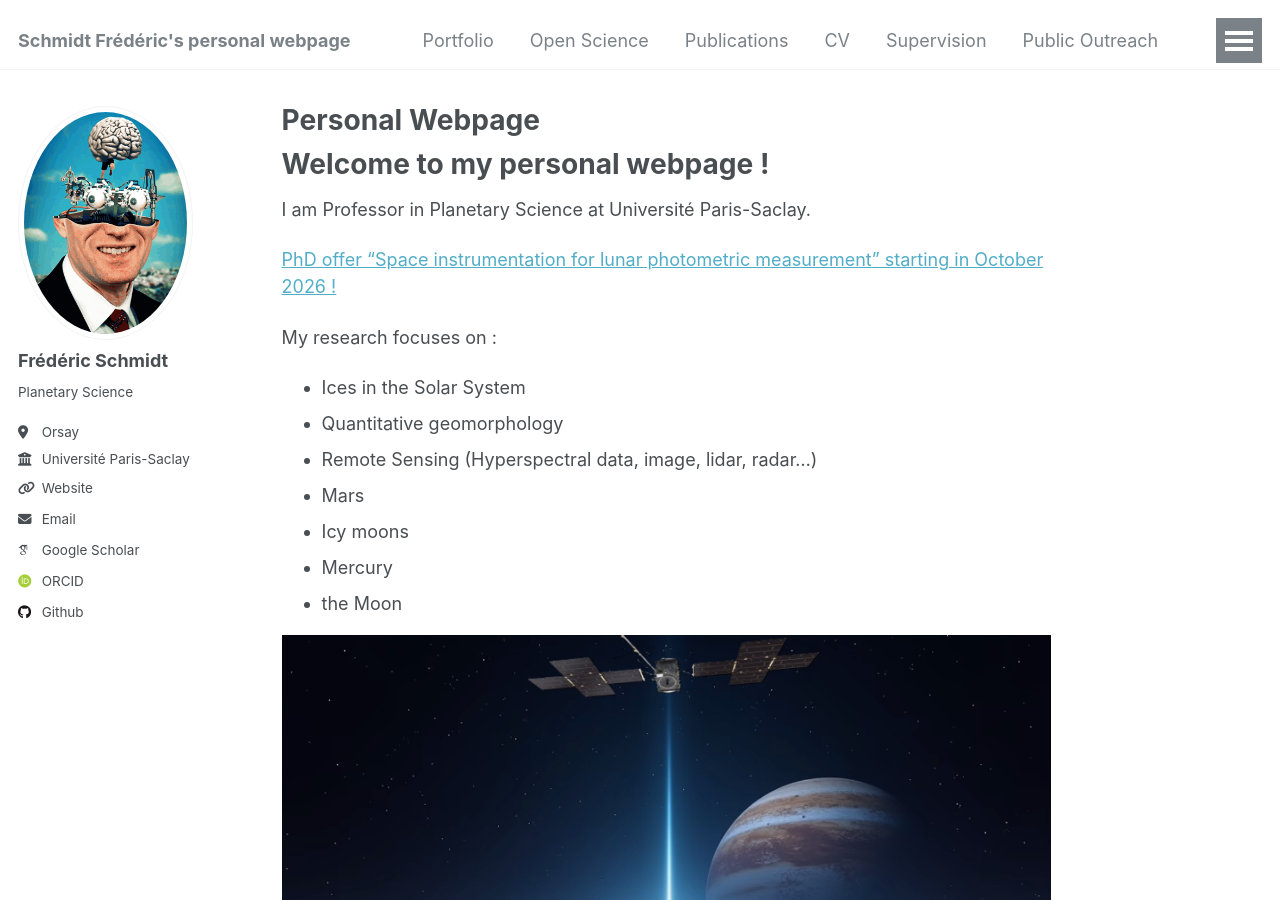
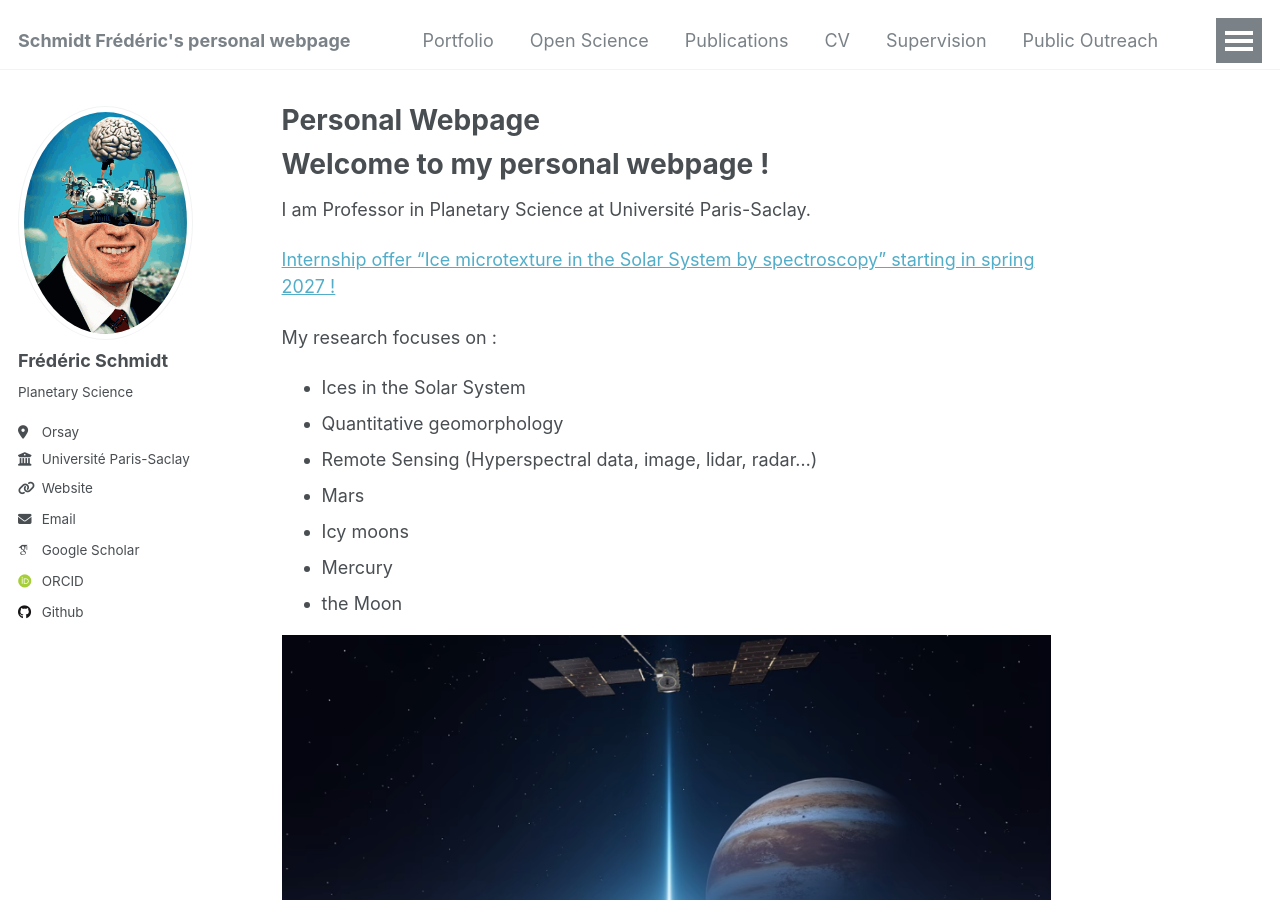
Before and after one commit to fredericschmidt/fredericschmidt.github.io, a Jekyll site: the page built from _pages/about.md, in a window 1280 px wide and 900 px high. Built offline with Jekyll 4.4.1, drawn with Linux system fonts in a browser that asks for light colours; some web fonts are replaced.

Commit message:
update supervision + internship offer

```diff
--- a/_pages/about.md
+++ b/_pages/about.md
@@ -14,7 +14,7 @@ Welcome to my personal webpage !
 I am Professor in Planetary Science at Université Paris-Saclay.
 
 [//]: <> ## text to ignore
-[PhD offer "Space instrumentation for lunar photometric measurement" starting in October 2026 !](/files/PhD_CalibrationPhotometryMoon.pdf)
+[Internship  offer "Ice microtexture in the Solar System by spectroscopy" starting in spring 2027 !](/files/Schmidt_Microtexture.pdf)
 
 My research focuses on :
 - Ices in the Solar System
```
Also changed, not shown: _pages/open_science.md (+1 -1 lines), _pages/supervision.md (+26 -3 lines), 1 other file.
